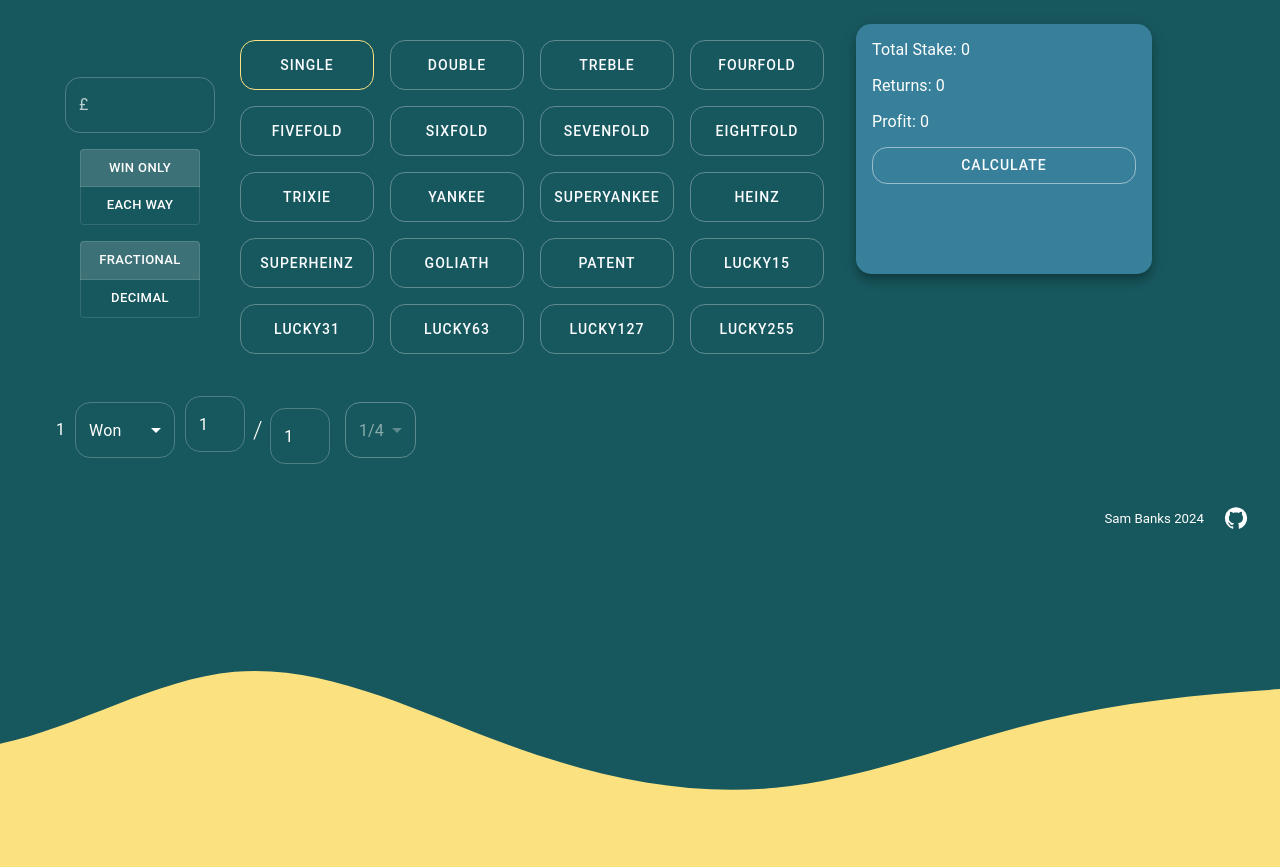
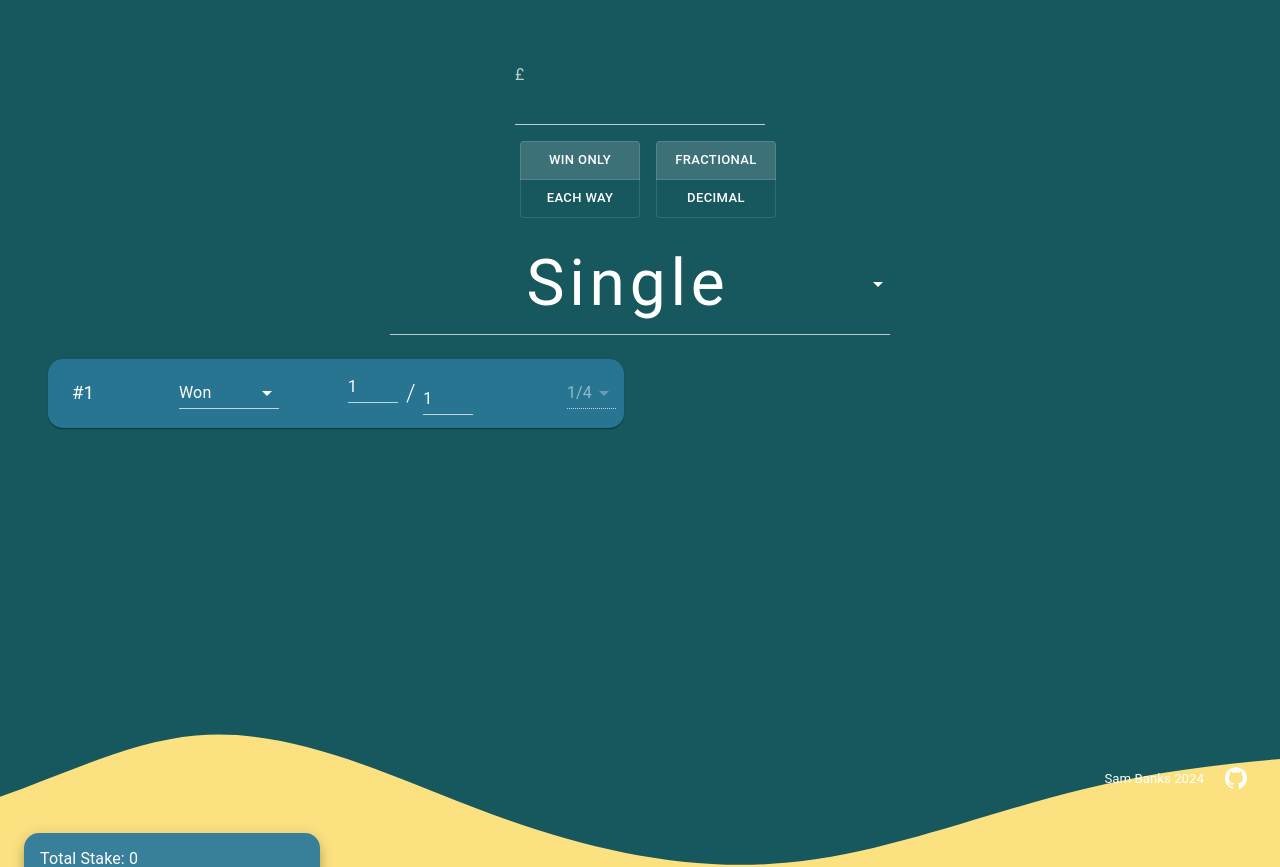
Before and after one commit to sambanks5/PortfolioWebsite, a React (Create React App) app: page / in a window 1280 px wide. Shown: the top 867 px of the page. Built offline with nearby package versions, Linux system fonts and the light colour scheme.

Commit message:
BetType - Buttons to Mui Select

```diff
--- a/src/App.css
+++ b/src/App.css
@@ -1,5 +1,5 @@
 body {
-  min-height: 170vh;
+  min-height: 180vh;
   background: url('../public/bg.svg');
   background-repeat: no-repeat;
   background-size: cover;
--- a/src/App.jsx
+++ b/src/App.jsx
@@ -2,7 +2,7 @@ import React, { useState, useEffect } from "react";
 import { TransitionGroup, CSSTransition } from "react-transition-group";
 import Betslip from "./components/betslip";
 import "./App.css";
-import { Container, ToggleButton, ToggleButtonGroup, Divider, Typography, FormControlLabel, Switch, Box, FormControl, Paper, Grid, Button, TextField, InputAdornment, MenuItem, Select, Grow } from "@mui/material";
+import { Container, ToggleButton, ToggleButtonGroup, Divider, Typography, FormControlLabel, Switch, Box, FormControl, Paper, Grid, Button, TextField, InputAdornment, MenuItem, Select, Grow, Card } from "@mui/material";
 import GitHubIcon from "@mui/icons-material/GitHub";
 import Link from "@mui/material/Link";
 import IconButton from "@mui/material/IconButton";
@@ -55,7 +55,8 @@ function App() {
 
   console.log(runners);
 
-	const handleTypeChange = (type) => {
+  const handleTypeChange = (event) => {
+    const type = event.target.value;
     setBetslip({ ...betslip, type });
     setNumSelections(betTypes[type]?.selections || 0);
   };
@@ -121,40 +122,25 @@ function App() {
 
   return (
     <Container maxWidth="xl">
-			<Grid
-				container
-				spacing={2}
-				sx={{ my: 1 }}>
-				<Grid
-					id="stake-container"
-					item
-					md={12}
-					lg={8}>
-					<Box sx={{ borderRadius: 5, p: 2 }}>
+      <Grid container spacing={2} sx={{ my: 1, minHeight: "180vh" }}>
+        <Grid item xs={12}>
+          <Box sx={{ borderRadius: 5, display: "flex", justifyContent: "center" }}>
             <FormControl>
-							<Box
-								sx={{
-									width: "100%",
-									display: "flex",
-									flexDirection: "row",
-									alignItems: "center",
-								}}>
-								<Box
-									id="stake-input-container"
-									sx={{ minWidth: 200, display: "flex", flexDirection: "column", alignItems: "center" }}>
+                <Box id="stake-input-container" sx={{ minWidth: 200, display: "flex", flexDirection: "column", alignItems: "center" }}>
 					<TextField
-										variant="outlined"
+						variant="standard"
 						type="amount"
 						value={stake}
 						onChange={handleStakeChange}
 						error={error}
 						helperText={error ? "Please enter a positive number." : ""}
-										sx={{ width: 150 }}
+						sx={{ width: 250 }}
 						InputProps={{
 							startAdornment: <InputAdornment position="start">£</InputAdornment>,
+							style: { fontSize: '4rem', letterSpacing: '0.3rem'}
 						}}
 					/>
-
+				<Box sx={{ display: "flex", flexDirection: "row", alignItems: "center", justifyContent: "center" }}>
                   <ToggleButtonGroup
                     value={betslip.eachWay ? "Each Way" : "Win Only"}
                     size="small"
@@ -168,8 +154,7 @@ function App() {
                         }));
                       }
                     }}
-									sx={{ m: 2, width: 120 }}
-									>
+                    sx={{ m: 2, width: 120 }}>
                     <ToggleButton value="Win Only">Win Only</ToggleButton>
                     <ToggleButton value="Each Way">Each Way</ToggleButton>
                   </ToggleButtonGroup>
@@ -183,79 +168,50 @@ function App() {
                         setOddsFormat(newFormat);
                       }
                     }}
-										sx={{width: 120}}>
+                    sx={{ width: 120 }}>
                     <ToggleButton value="fractional">Fractional</ToggleButton>
                     <ToggleButton value="decimal">Decimal</ToggleButton>
                   </ToggleButtonGroup>
 				</Box>
-								{/* <Divider
-									orientation="Horizontal"
-									flexItem
-									sx={{ my: 1 }}>
-									Bet Type
-								</Divider> */}
-								<Box id="type-container">
-									<Grid
-										container
-										spacing={2}>
+                    <Select value={betslip.type} variant="standard" onChange={handleTypeChange} sx={{ minWidth: 500, minHeight: 100, fontSize: "4rem", letterSpacing: "0.3rem", textAlign: "center" }}>
                       {types.map((type, index) => (
-											<Grid
-												item
-												xs={6}
-												sm={4}
-												md={3}
-												key={index}>
-												<Button
-													variant="outlined"
-													onClick={() => handleTypeChange(type)}
-													fullWidth
-													sx={{
-														borderColor: betslip.type === type ? "secondary.main" : "action.disabled",
-														height: "50px",
-
-													}}>
+                        <MenuItem value={type} key={index}>
                           {type.charAt(0).toUpperCase() + type.slice(1)}
-												</Button>
-											</Grid>
+                        </MenuItem>
                       ))}
-									</Grid>
-								</Box>
+                    </Select>
                 </Box>
             </FormControl>
           </Box>
           <Box sx={{ borderRadius: 5, p: 2 }}>
-						<Grid
-							container
-							spacing={0}
-							id="Yes">
+            <Grid container spacing={0} id="Yes">
               <TransitionGroup component={Grid} container item xs={12} spacing={2}>
                 {Array.from({ length: numSelections }).map((_, index) => (
-									<Grow
-										in={true}
-										key={index}>
-										<Grid
-											item
-											xs={6}>
-											<Grid
-												id="selection-container"
-												container
-												justifyContent="space-between"
-												alignItems="center"
-												sx={{ p: 1}}>
+                  <Grow in={true} key={index}>
+                    <Grid item xs={12} sm={12} md={6}>
+                      <Grid id="selection-container" container sx={{ p: 1 }}>
+                        <Paper
+                          sx={{
+                            p: 1,
+                            display: "flex",
+                            flexDirection: "row",
+                            alignItems: "center",
+                            justifyContent: "space-between",
+                            width: "100%",
+                            elevation: 3,
+                            minWidth: 400,
+                            ":hover": {
+                              boxShadow: 6,
+                            },
+                          }}>
                           <Grid item>
-													<Typography
-														variant="h4"
-														sx={{ ml: 1 }}>
-														{index + 1}
+                            <Typography variant="h3" sx={{ p: 2 }}>
+                              #{index + 1}
                             </Typography>
                           </Grid>
                           <Grid item>
                             <FormControl>
-														<Select
-															variant="outlined"
-															sx={{ minWidth: "100px", my: 1 }}
-															value={status[index] !== undefined ? status[index] : 1}
-															onChange={(event) => handleStatusChange(index, parseInt(event.target.value, 10))}>
+                              <Select variant="standard" sx={{ minWidth: "100px", my: 1 }} value={status[index] !== undefined ? status[index] : 1} onChange={(event) => handleStatusChange(index, parseInt(event.target.value, 10))}>
                                 <MenuItem value={1}>Won</MenuItem>
                                 <MenuItem value={2}>Placed</MenuItem>
                                 <MenuItem value={0}>Lost</MenuItem>
@@ -263,56 +219,28 @@ function App() {
                               </Select>
                             </FormControl>
                           </Grid>
-												<Grid
-													item
-													sx={{ minWidth: "150px", display: "flex", justifyContent: "center" }}>
+                          <Grid item sx={{ minWidth: "150px", display: "flex", justifyContent: "center" }}>
                             {oddsFormat === "decimal" ? (
-														<TextField
-															variant="outlined"
-															type="number"
-															defaultValue="2.0"
-															onChange={(event) => handleOddsChange(index, event.target.value)}
-															sx={{ width: "100px" }}
-														/>
+                              <TextField variant="standard" type="number" defaultValue="2.0" onChange={(event) => handleOddsChange(index, event.target.value)} sx={{ width: "100px" }} />
                             ) : (
-														<Grid
-															container
-															alignItems="center">
+                              <Grid container alignItems="center">
                                 <Grid item>
-																<TextField
-																	variant="outlined"
-																	type="number"
-																	defaultValue="1"
-																	sx={{ width: "60px", mb: 1.5 }}
-																	onChange={(event) => handleFractionalOddsChange(index, "numerator", event.target.value)}
-																/>
+                                  <TextField variant="standard" type="number" defaultValue="1" sx={{ width: "50px", mb: 1.5 }} onChange={(event) => handleFractionalOddsChange(index, "numerator", event.target.value)} />
                                 </Grid>
                                 <Grid item>
-																<Typography
-																	variant="h2"
-																	sx={{ mx: 1 }}>
+                                  <Typography variant="h2" sx={{ mx: 1 }}>
                                     /
                                   </Typography>
                                 </Grid>
                                 <Grid item>
-																<TextField
-																	variant="outlined"
-																	type="number"
-																	defaultValue="1"
-																	sx={{ width: "60px", mt: 1.5 }}
-																	onChange={(event) => handleFractionalOddsChange(index, "denominator", event.target.value)}
-																/>
+                                  <TextField variant="standard" type="number" defaultValue="1" sx={{ width: "50px", mt: 1.5 }} onChange={(event) => handleFractionalOddsChange(index, "denominator", event.target.value)} />
                                 </Grid>
                               </Grid>
                             )}
                           </Grid>
                           <Grid item>
                             <FormControl>
-														<Select
-															variant="outlined"
-															value={"1/4"}
-															onChange={(event) => handlePlaceTermsChange(index, event.target.value)}
-															disabled={!betslip.eachWay}>
+                              <Select variant="standard" value={"1/4"} onChange={(event) => handlePlaceTermsChange(index, event.target.value)} disabled={!betslip.eachWay}>
                                 <MenuItem value={"1/1"}>1/1</MenuItem>
                                 <MenuItem value={"1/2"}>1/2</MenuItem>
                                 <MenuItem value={"1/3"}>1/3</MenuItem>
@@ -322,12 +250,8 @@ function App() {
                               </Select>
                             </FormControl>
                           </Grid>
+                        </Paper>
                       </Grid>
-											{/* <Divider
-											orientation="Horizontal"
-											flexItem
-											sx={{ my: 1 }}
-										/> */}
                     </Grid>
                   </Grow>
                 ))}
@@ -335,28 +259,16 @@ function App() {
             </Grid>
           </Box>
         </Grid>
-				<Grid
-					id="betslip-container"
-					item
-					sm={12}
-					lg={3}>
-					<Betslip
-						betslip={betslip}
-						runners={runners}
-					/>
+        <Grid id="betslip-container" item sm={12} lg={3}>
+          <Betslip betslip={betslip} runners={runners} />
         </Grid>
       </Grid>
       <Box sx={{ position: "sticky", bottom: "0", right: "50px", display: "flex", flexDirection: "row", justifyContent: "end" }}>
-				<Typography
-					variant="h5"
-					sx={{ p: 1.5, textAlign: "left", marginBottom: "0" }}>
+        <Typography variant="h5" sx={{ p: 1.5, textAlign: "left", marginBottom: "0" }}>
           Sam Banks 2024
         </Typography>
 
-				<Link
-					href="https://github.com/sambanks5"
-					target="_blank"
-					rel="noopener noreferrer">
+        <Link href="https://github.com/sambanks5" target="_blank" rel="noopener noreferrer">
           <IconButton>
             <GitHubIcon />
           </IconButton>
```
Lines whose indentation alone changed are shown as unchanged.
